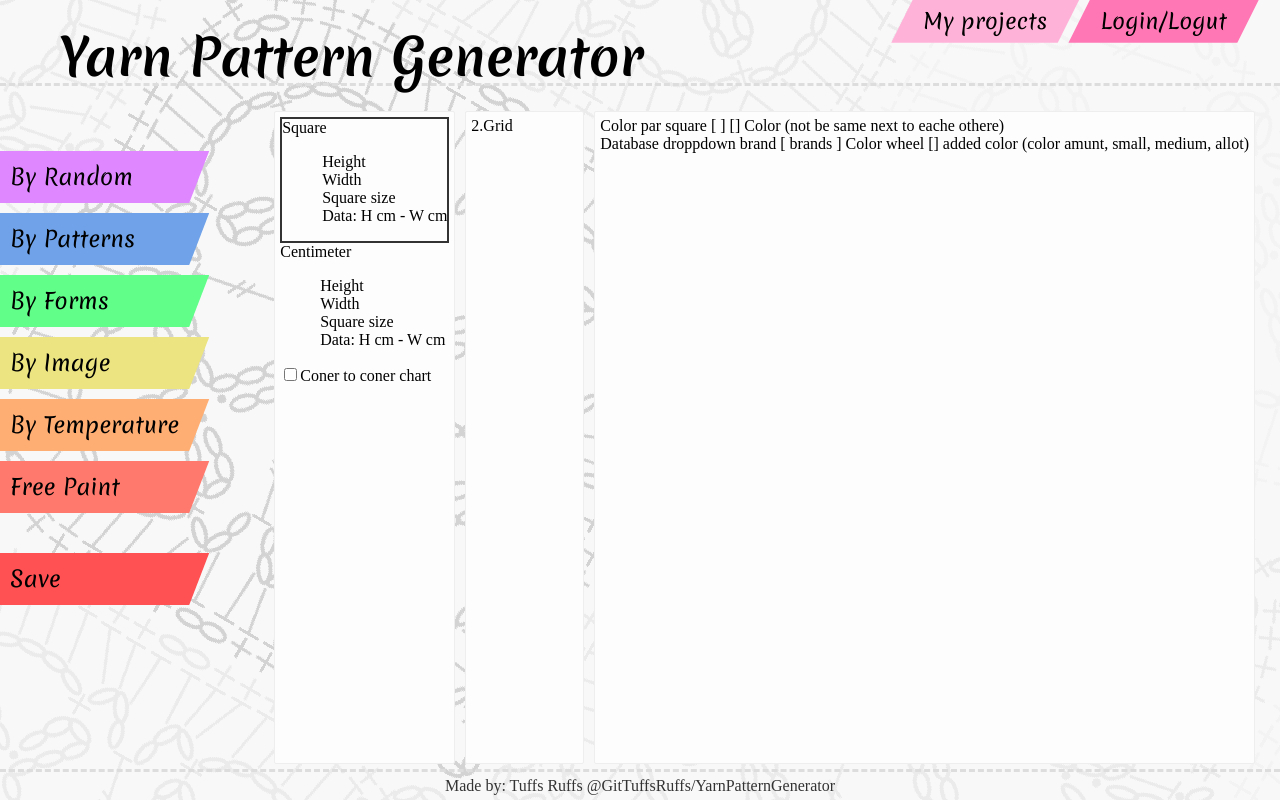
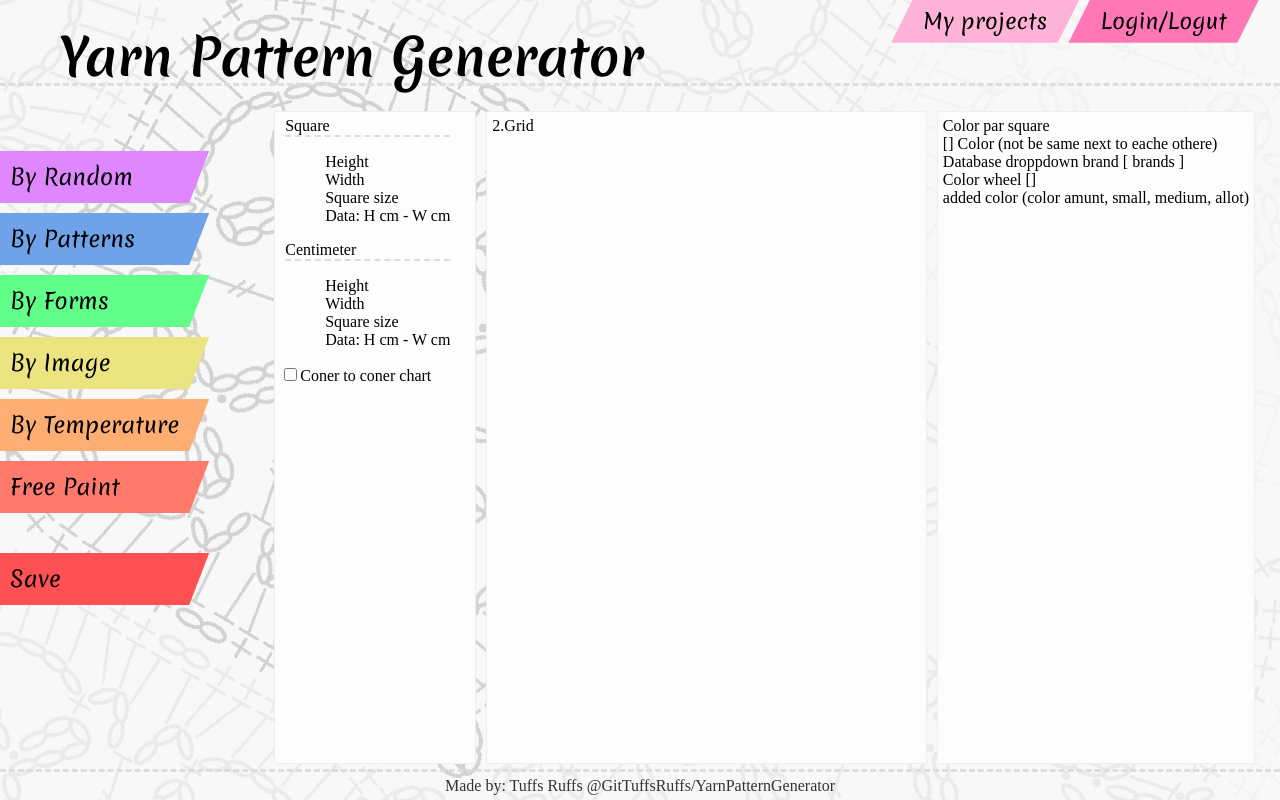
Before and after one commit to GitTuffsRuffs/YarnPatternGenerator, a Vue app in the folder front/: page /random in a window 1280 px wide. Built offline with nearby package versions, Linux system fonts and the light colour scheme.

Commit message:
Draft component for basic settings

```diff
--- a/front/src/views/Random.vue
+++ b/front/src/views/Random.vue
@@ -5,7 +5,7 @@
             <div id="SettingsAll">
 
                 <div id="Square">
-                    <span>Square</span>
+                    <span class="ProjectHeader">Square</span>
                     <ol>
                         <li>Height</li>
                         <li>Width</li>
@@ -15,7 +15,7 @@
                 </div>
 
                 <div>
-                    <span>Centimeter</span>
+                    <span class="ProjectHeader">Centimeter</span>
                     <ol>
                         <li>Height</li>
                         <li>Width</li>
@@ -34,15 +34,14 @@
 
         <div id="Color">
             <div id="ColorSettings">
-                Color par square [           ]
-                [] Color (not be same next to eache othere)
+                <span>Color par square </span>
+                <span>[] Color (not be same next to eache othere)</span>
             </div>
 
             <div>
-            Database droppdown brand [ brands ]
-            Color wheel []
-
-            added color (color amunt, small, medium, allot)
+                <span>Database droppdown brand [ brands ]</span>
+                <span>Color wheel []</span>
+                <span> added color (color amunt, small, medium, allot)</span>
             </div>
 
         </div>
@@ -57,6 +56,7 @@
         flex-grow: 1;
         margin-right: 20px;
         margin-left: 20px;
+        font-size: 1em;
     }
 
     #MainRandom > div {
@@ -71,8 +71,20 @@
         flex-grow: 1;
     }
 
-    #Square {
-        border: solid #333333 2px;
+    #SettingsAll > div {
+        padding-left: 5px;
+        padding-right: 20px;
+    }
+
+    .ProjectHeader {
+        display: flex;
+        flex-direction: row;
+        border-bottom: 2px dashed #dddddd;
+    }
+
+    #Color > div > span {
+        display: flex;
+        flex-direction: row;
     }
 </style>
 
```
